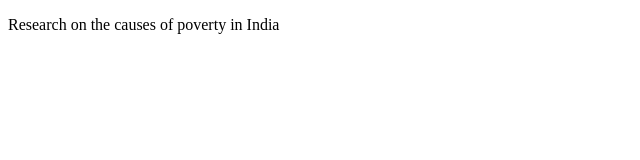
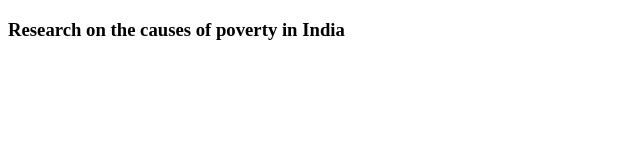
Before and after one commit to hungerindia/hungerindia.github.io, a plain HTML site: page index.html in a window 1280 px wide. Shown: the whole page, without its empty margins (0-640 px from the left). Drawn offline with Linux system fonts and the light colour scheme.

Commit message:
Add files via upload

```diff
--- a/index.html
+++ b/index.html
@@ -4,13 +4,13 @@
 <head>
   <meta http-equiv="Content-Type" content="text/html; charset=utf-8"/>
   <title>Hunger India</title>
-  <!-- <LINK href="styles.css" rel="stylesheet" type="text/css"> -->
+  <!-- <LINK href="styles.css" rel="stylesheet" type="text/css">  -->
 </head>
 
 <body>
 
 <p>
-  Research on the causes of poverty in India
+  <h3>Research on the causes of poverty in India</h3>
 </p>
 
 </body>
```
